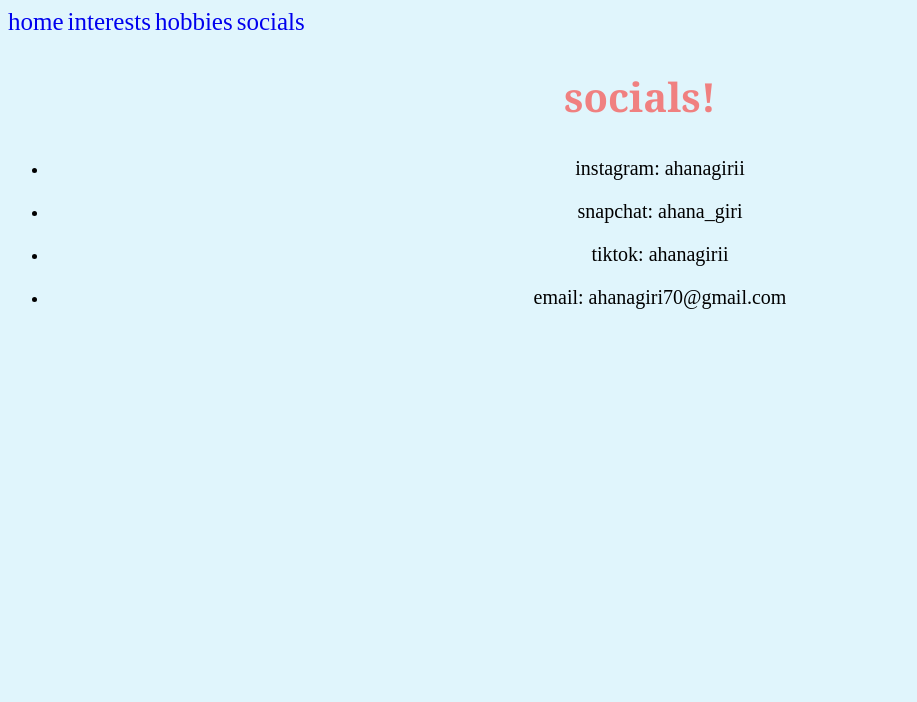
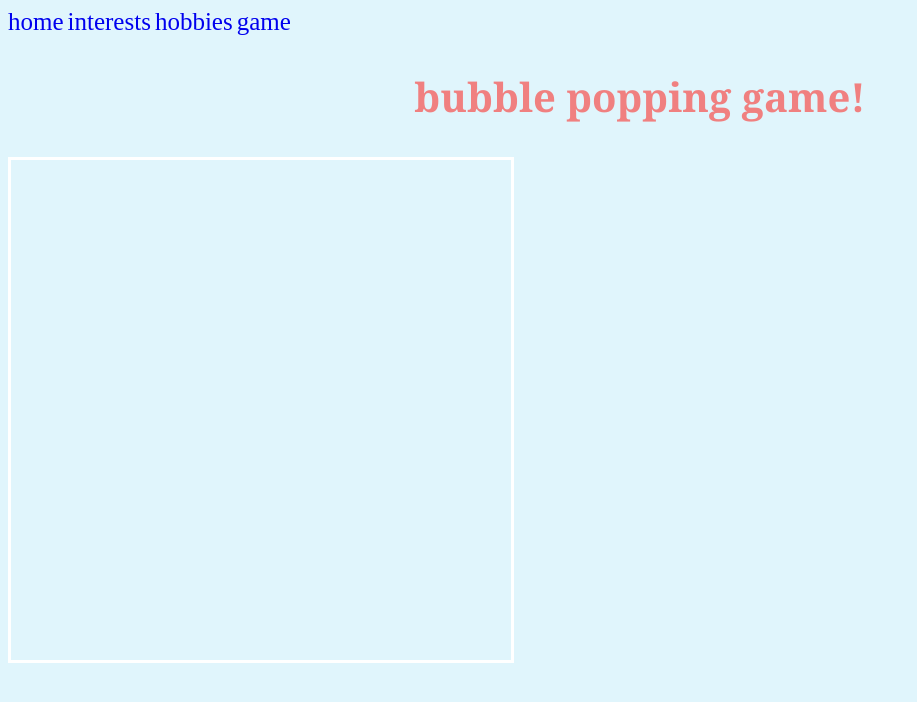
Before and after one commit to ahanagiri/ahanagiri.github.io, a plain HTML site: page page3.html in a window 1280 px wide. Shown: the whole page, without its empty margins (0-917 px from the left). Drawn offline with Linux system fonts and the light colour scheme.

Commit message:
Add files via upload

```diff
--- a/page3.html
+++ b/page3.html
@@ -1,21 +1,34 @@
 <html>
     <head>
         <link rel="stylesheet"href="myStyle.css">
+	<style>
+		#game-board {
+			position: relative;
+			width: 500px;
+			height: 500px;
+			border: 3px solid rgb(255, 255, 255);
+		}
+		.bubble {
+			position: absolute;
+			border-radius: 50%;
+			width: 50px;
+			height: 50px;
+			background-color: rgb(250, 188, 231);
+			cursor: pointer;
+			transition: top 0.2s, left 0.2s;
+		}
+	</style>
     </head>
 
     <body>
         <a href="index.html">home</a>
         <a href="page1.html">interests</a>
         <a href="page2.html">hobbies</a>
-        <a href="page3.html">socials</a>
-        <br>
-        <h2>socials!</h2>
-        <ul>
-            <li><p style="font-size: 20px">instagram: ahanagirii</p></li>
-            <li><p style="font-size: 20px">snapchat: ahana_giri</p></li>
-            <li><p style="font-size: 20px">tiktok: ahanagirii</p></li>
-            <li><p style="font-size: 20px">email: ahanagiri70@gmail.com</p></li>
-        </ul>
+        <a href="page3.html">game</a>
+        <h2>bubble popping game!</h2>
+        <div id="game-board">
+        </div>
+        <script src="game.js"></script>
 
     </body>
 </html>
```
